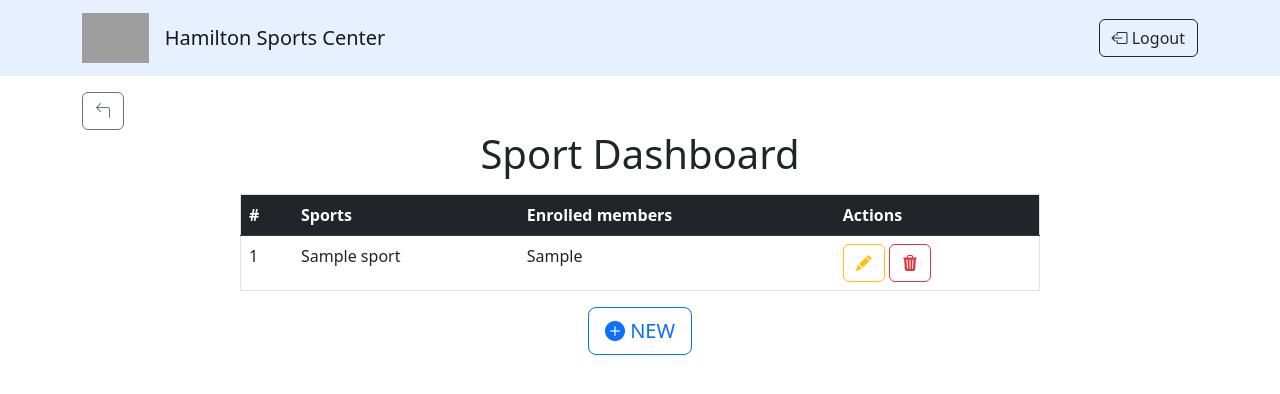
After one commit to pauciv/php-mvc-crud-manager, a PHP site: template views/sport/sportsDashboard.php in a window 1280 px wide. The commit adds this page. Shown: the top 394 px of the page. Run offline with PHP 8.4, Linux system fonts and the light colour scheme; the template is opened without the code that fills it: most values are stand-ins (such as "Sample title", 1, 10 or a date in 2020); some libraries are stand-ins or nearby versions; grey boxes are pictures that could not be loaded.

Commit message:
feat: sport views

```diff
--- a/index.php
+++ b/index.php
@@ -8,5 +8,5 @@ require_once "core/classes/Model.php";
 require_once "core/classes/View.php";
 require_once "core/classes/Controller.php";
 
-// require_once "core/Router.php";
-// $router = new Router();
+require_once "core/Router.php";
+$router = new Router();
--- /dev/null
+++ b/views/sport/sportsDashboard.php
@@ -0,0 +1,66 @@
+<!DOCTYPE html>
+<html lang="en">
+<head>
+    <meta charset="UTF-8">
+    <meta http-equiv="X-UA-Compatible" content="IE=edge">
+    <meta name="viewport" content="width=device-width, initial-scale=1.0">
+    <title>Sport Dashboard</title>
+
+    <link rel="stylesheet" href="./assets/css/dashboard.css">
+    <!-- CSS only -->
+    <link href="https://cdn.jsdelivr.net/npm/bootstrap@5.2.2/dist/css/bootstrap.min.css" rel="stylesheet" integrity="sha384-Zenh87qX5JnK2Jl0vWa8Ck2rdkQ2Bzep5IDxbcnCeuOxjzrPF/et3URy9Bv1WTRi" crossorigin="anonymous">
+    <!-- JavaScript Bundle with Popper -->
+    <script src="https://cdn.jsdelivr.net/npm/bootstrap@5.2.2/dist/js/bootstrap.bundle.min.js" integrity="sha384-OERcA2EqjJCMA+/3y+gxIOqMEjwtxJY7qPCqsdltbNJuaOe923+mo//f6V8Qbsw3" crossorigin="anonymous"></script>
+    <!-- icons -->
+    <link rel="stylesheet" href="https://cdn.jsdelivr.net/npm/bootstrap-icons@1.9.1/font/bootstrap-icons.css">
+</head>
+
+<body>
+    <?php require_once("assets/html/header.html") ?>
+
+    <div class="container-lg">
+        <a id="home" class="btn btn-outline-secondary" href="./"><i class="bi bi-arrow-90deg-left"></i></a>
+        <div class="d-flex justify-content-center">
+            <h1 class="mb-3">Sport Dashboard</h1>
+        </div>
+
+        <div class="dashboard">
+            <table class="table table-hover" border="1">
+                <thead class="table-dark">
+                    <tr>
+                        <th>#</th>
+                        <th>Sports</th>
+                        <th>Enrolled members</th>
+                        <th colspan='2'>Actions</th>
+                    </tr>
+                </thead>
+                <tbody>
+                <?php
+                foreach($sports as $sport){
+                    echo "<tr>";
+                    echo "<td>" . $sport["id"] . "</td>";
+                    echo "<td>" . $sport["sport"] . "</td>";
+                    echo "<td>" . $sport["enrrolled_members"] . "</td>";
+                    echo "<td colspan='2' class='tg-0lax'>
+                    <a class='btn btn-outline-warning' href='?controller=Sport&action=getSport&id=" . $sport["id"] ."'><i class='bi bi-pencil-fill'></i></a>
+                    <a class='btn btn-outline-danger' href='?controller=Sport&action=deleteSport&id=" . $sport["id"] . "'><i class='bi bi-trash3-fill'></i></a>
+                    </td>";
+                    echo "</tr>";
+                }
+                ?>
+                </tbody>
+            </table>
+        </div>
+
+        <div class="d-flex justify-content-center">
+            <a href="?controller=Sport&action=createSport" class="btn btn-outline-primary btn-lg w-40">
+                <i class="bi bi-plus-circle-fill"></i> NEW
+            </a>
+        </div>
+    </div>
+</body>
+</html>
+
+<?php
+// print_r($sports);
+?>
```
Also changed, not shown: views/sport/sport.php (added, +52 -0 lines).
